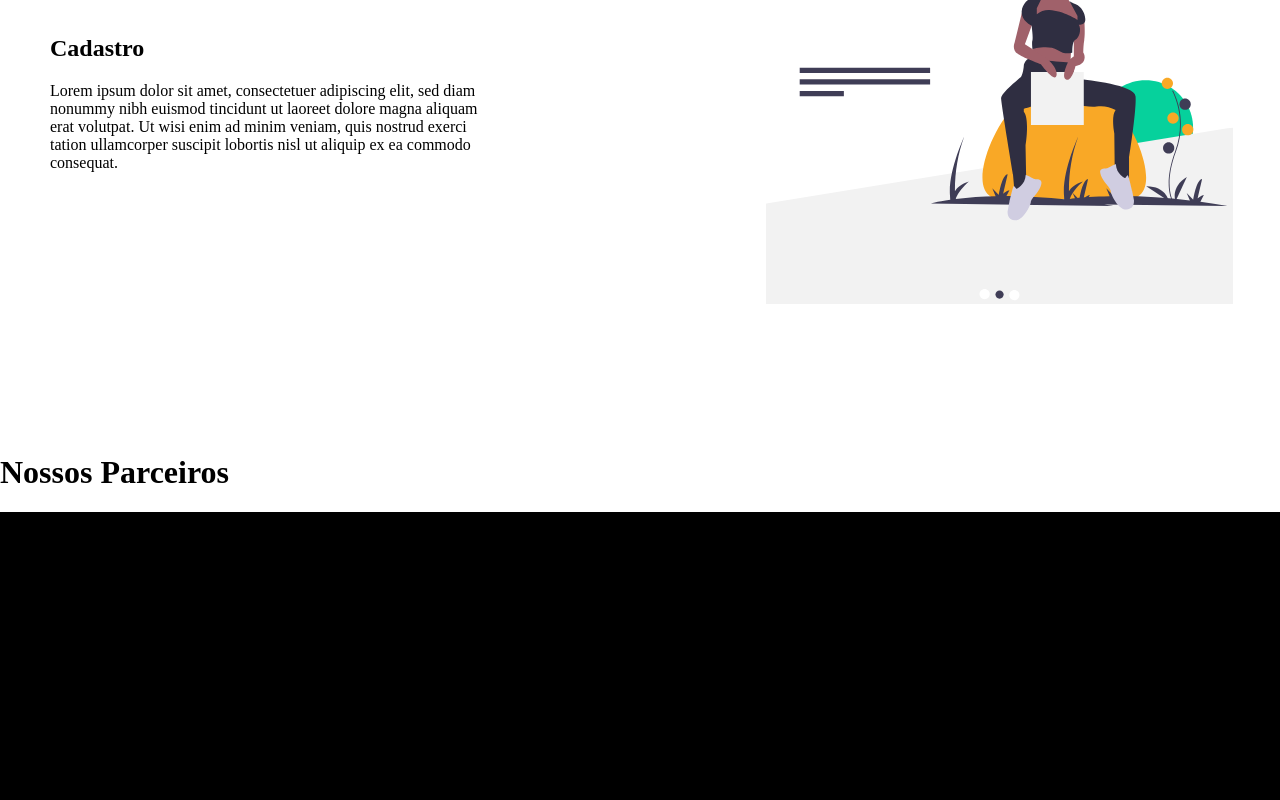
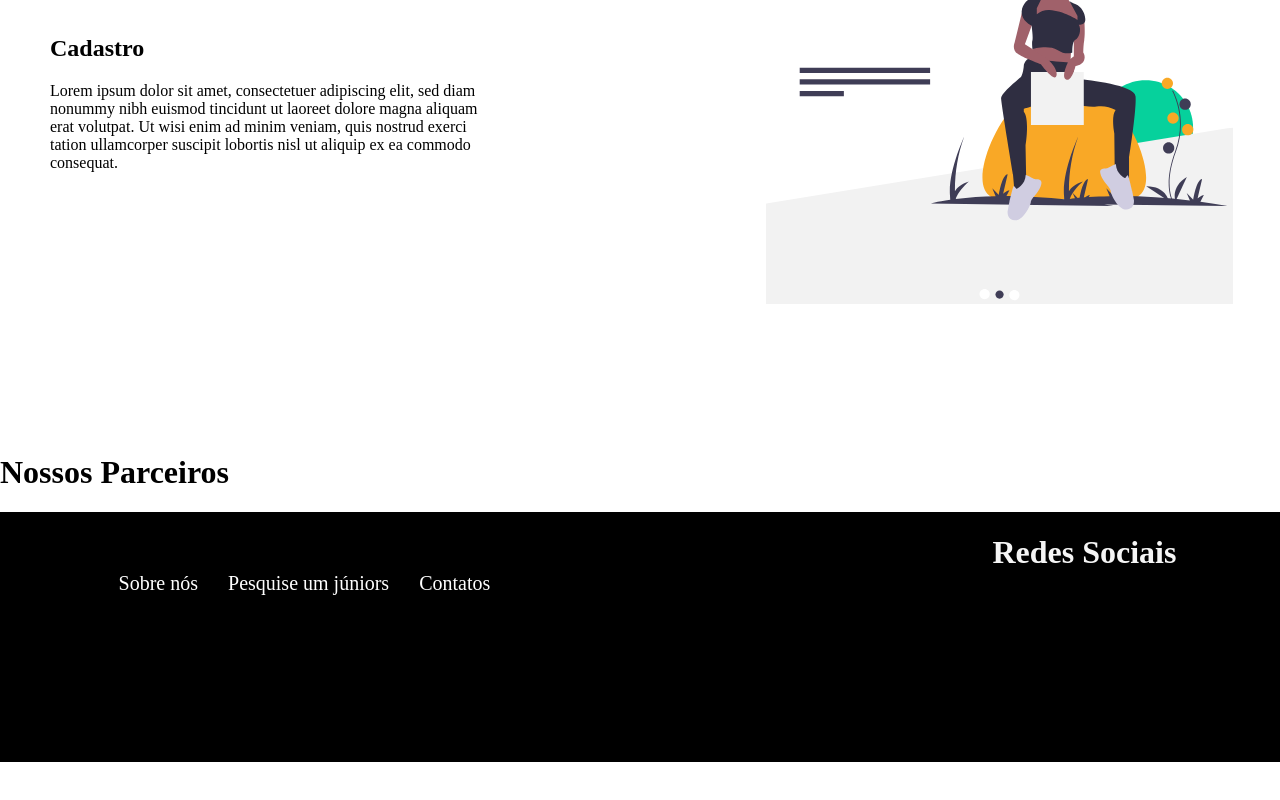
Before and after one commit to tassiaaccioly/provihack-front, a React (Create React App) app: page / in a window 1280 px wide. Shown: the part 1420-2220 px from the top of the page. After the commit the page ends 2182 px from the top, so only its background shows below. Built offline with nearby package versions, Linux system fonts and the light colour scheme.

Commit message:
About page created and minor changes

```diff
--- a/src/App.js
+++ b/src/App.js
@@ -2,12 +2,14 @@ import React from "react";
 import Menu from "./components/Menu/menu";
 import Homepage from './components/Homepage/Homepage';
 import Footer from './components/Footer/footer'
+import Aboutpage from './components/AboutPage/AboutPage'
 
 function App() {
   return (
     <div>
       <Menu />
       <Homepage />
+      {/* <Aboutpage /> */}
       <Footer />
     </div>
   );
--- /dev/null
+++ b/src/components/AboutPage/AboutPage.css
@@ -0,0 +1,20 @@
+.About{
+    width: 85%;
+    height: auto;
+    margin: 100px;
+    align-items: center;
+    /* border: 2px solid blue; */
+}
+
+.About h1{
+    text-align: center;
+    float: inline-end;
+    display: flex;
+    width: 50%;
+}
+
+.About p{
+    display: flex;
+    width: 100%;
+    font-size: 20px;
+}
--- /dev/null
+++ b/src/components/AboutPage/AboutPage.js
@@ -0,0 +1,18 @@
+import React from 'react';
+import './AboutPage.css';
+
+import Menu from '../Menu/menu';
+
+export default function Aboutpage(){
+    return(
+        <div className='about-page'>
+            <Menu />
+            <div className='About'>
+                <h1>Sobre nós</h1>
+                <p>Somos um grupo de mulheres participantes do ProviHack Woman, um evento de tecnologia que visa impulsionar a carreira profissional através de desenvolvimento de ideias e soluções. Dentro deste, nos conhecemos e começamos a criar um projeto, em resposta ao case que abordava em uma forma de apoiar pessoas novas na carreira a conseguirem uma oportunidade de emprego. </p>
+                <p>Após um dia inteiro discutindo as dores de jovens profissionais recém formados e pessoas em transição de área, ambas com pouca ou nenhuma experiência, pensamos em criar um site que aproximasse esse público a cases reais que empresas enfrentam, os incentivando a solucionar por meio de hackatons.</p>
+                <p>Graças ao time composto por desenvolvedoras web (Back-end e Front-end), designer UI/UX, profissional de dados e produto, em um fim de semana o Hackatanga nasceu com propósito de ajudar a inserir júniors no mercado de trabalho, criar network com empresas e profissionais da mesma área, criar experiência e conteúdo para portfófiosl.</p>
+            </div>
+        </div>
+        )
+}
--- a/src/components/Footer/footer.css
+++ b/src/components/Footer/footer.css
@@ -1,16 +1,34 @@
+.footer{
+    display: flex;
+    background: #000000;
+    height: 250px;
+    justify-content: space-around;
 
+}
 
-nav.links-pag{
-    width: 100%;
-    height: 288px;
-    background: #000000;
+.links-pag a{
+    float: left;
+    margin-top: 45px;
+    padding: 15px;
+    font-size: 20px;
+    text-decoration: none;
+    color: white;
+}
+
+.links-pag a:hover{
+    text-decoration: underline;
+    background-color: grey;
+}
+
+.redes-sociais{
+    color:whitesmoke;
     justify-content: flex-start;
+    /* border: 2px solid whitesmoke; */
+    width: auto;
+    margin-left: 280px;
 }
-nav.links-pag.a{
-    color: white;
-    text-decoration: none;
-    float: left;
-    justify-content: center;
-    padding: 30px;
-    font-size: 20px;
+
+.profile{
+    background-color: teal;
+    border-radius: 25px;
 }
--- a/src/components/Footer/footer.js
+++ b/src/components/Footer/footer.js
@@ -1,12 +1,25 @@
 import react from 'react';
 import './footer.css'
+import logo from '../../assets/img/logo.svg'
 
 export default function Footer(){
     return(
-        <nav className='links-pag'>
-            <a href='/'>Sobre nós</a>
-            <a href='/'>Pesquise um júniors</a>
-            <a href='/'>Contatos</a>
-        </nav>
+        <div className='footer'>
+            <nav className='links-pag'>
+                <a href='/'>Sobre nós</a>
+                <a href='/'>Pesquise um júniors</a>
+                <a href='/'>Contatos</a>
+            </nav>
+            <div className='redes-sociais'>
+                <h1>Redes Sociais</h1>
+                <div className='redes-img'>
+                    <nav className='redes-image'>
+                        <a href='/'>
+
+                        </a>
+                    </nav>
+                </div>
+            </div>
+        </div>
     )
 }
--- a/src/components/Partner/partner.js
+++ b/src/components/Partner/partner.js
@@ -6,12 +6,13 @@ export default function Partner(){
         <div className='partner-box'>
             <div className='title-box'>
                 <h1>Nossos Parceiros</h1>
+
+                <nav className='companies'>
+                    <a href='/'>
+                        {/* <image src={circle} alt='Circulo cinza'/> */}
+                    </a>
+                </nav>
             </div>
-            <nav className='companies'>
-                <a href='/'>
-
-                </a>
-            </nav>
         </div>
     )
 }
--- a/src/components/menu/menu.css
+++ b/src/components/menu/menu.css
@@ -16,7 +16,7 @@ nav.links{
     width: 600px;
     margin-right: 50px;
 }
-a{
+.links a{
     float: right;
     justify-content: center;
     padding: 30px;
@@ -25,7 +25,7 @@ a{
     color: black;
 }
 
-a:hover{
+.links a:hover{
     text-decoration: underline;
     background-color: grey;
 }
```
